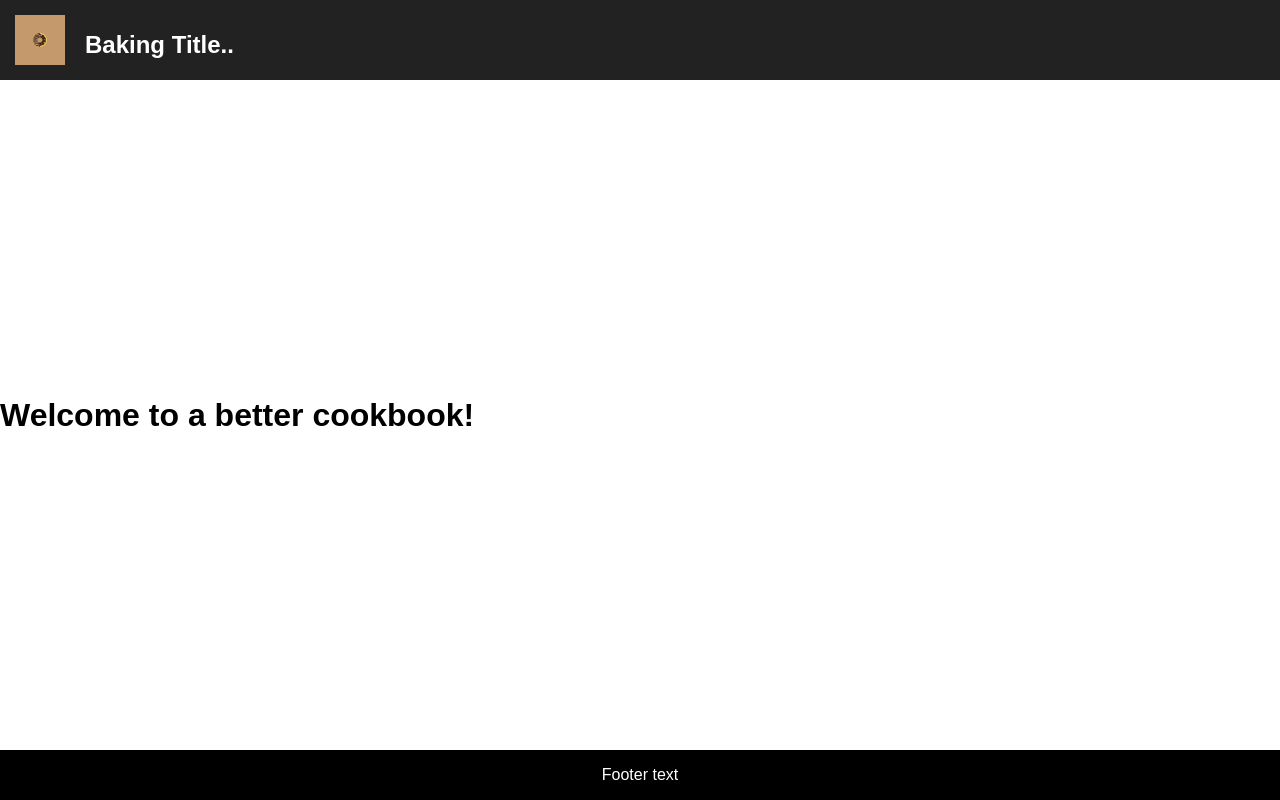
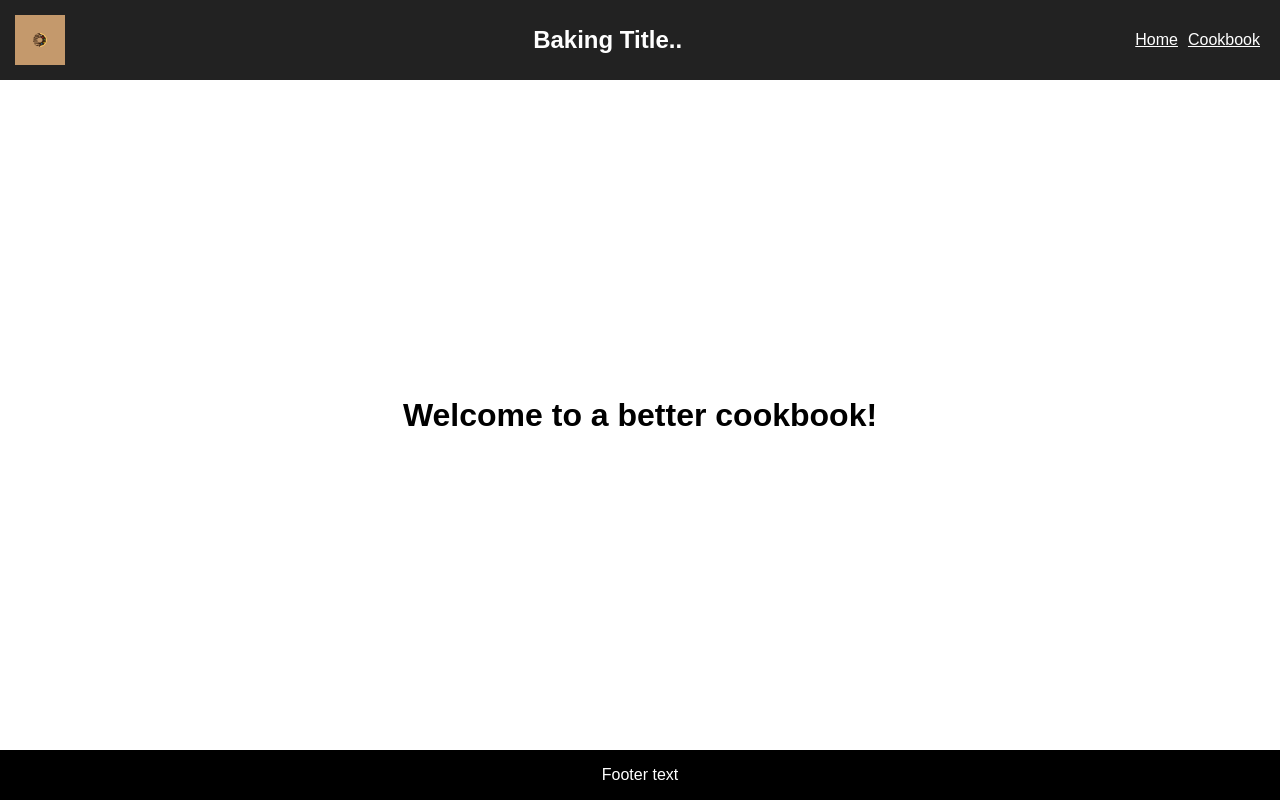
Before and after one commit to joejackson1993/cookbook, a React (Create React App) app: page / in a window 1280 px wide. Built offline with nearby package versions, Linux system fonts and the light colour scheme.

Commit message:
changed some css and pulled the Header into its own component

```diff
--- a/src/App.js
+++ b/src/App.js
@@ -1,23 +1,19 @@
 import React, { Component } from 'react';
-import donut from "./images/donut.jpg"
 import './styles/App.css';
-import {images,overview,ingredients,directions} from "./tempData"
+import {images,overview,ingredients,directions} from "./tempData";
 
-import Main from './components/Main.js'
+import Main from './components/Main';
+import Header from './components/Header';
 
 
 class App extends Component {
   render() {
     return (
       <div className="App">
-        {/* TODO need to pull out the header and footers into their own components */}
-        <header className="App-header">
-          <img src={donut} className="App-logo" alt="logo" />
-          <h1 className="App-title">Baking Title..</h1>
-        </header>
-
+        <Header />
         <Main />
 
+        {/* TODO need to pull out the footer into its own component */}
         <footer className="App-footer">
           <p>Footer text</p>
         </footer>
--- /dev/null
+++ b/src/components/Header.js
@@ -0,0 +1,24 @@
+import React, {Component} from 'react';
+import { Link } from 'react-router-dom'
+
+import '../styles/Header.css';
+import donut from "../images/donut.jpg";
+
+
+class Header extends Component {
+  render () {
+    return (
+      <header className="App-header">
+        <img src={donut} className="App-logo" alt="logo" />
+        <h1 className="App-title">Baking Title..</h1>
+
+        <div className="Header-links">
+          <Link className="Header-link" to={`/`}>{"Home"}</Link>
+          <Link className="Header-link" to={`/cookbook`}>{"Cookbook"}</Link>
+        </div>
+      </header>
+    )
+  }
+}
+
+export default Header;
--- a/src/components/Home.js
+++ b/src/components/Home.js
@@ -1,9 +1,18 @@
 import React, { Component } from 'react';
+
+var styles = {
+	color:'black',
+	display:'flex',
+  flexBasis:'100%',
+  justifyContent:'center'
+};
 
 class Home extends Component {
   render() {
     return (
-      <h1>Welcome to a better cookbook!</h1>
+      <div style={styles}>
+      <h1 >Welcome to a better cookbook!</h1>
+      </div>
     );
   }
 }
--- a/src/styles/App.css
+++ b/src/styles/App.css
@@ -1,8 +1,6 @@
 /** {
   box-sizing: border-box;
 }   // need to see if this is a thing or not.. */
-
-
 html {
   height: 100%;
 }
@@ -12,25 +10,6 @@ html {
   align-content: space-between;
   flex-wrap: wrap;
   min-height: 100vh;
-}
-
-.App-logo {
-  width: 50px;
-  height: 50px;
-}
-
-.App-header {
-  flex-basis: 100%;
-  display: flex;
-  background-color: #222;
-  height: 50px;
-  padding: 15px;
-  color: white;
-}
-
-.App-title {
-  margin-left: 20px;
-  font-size: 1.5em;
 }
 
 .App-intro {
--- /dev/null
+++ b/src/styles/Header.css
@@ -0,0 +1,29 @@
+.App-logo {
+  width: 50px;
+  height: 50px;
+}
+.App-title {
+  margin-left: 20px;
+  font-size: 1.5em;
+}
+
+.App-header {
+  display: flex;
+  flex-basis: 100%;
+  flex-flow: row nowrap;
+  justify-content: space-between;
+  align-items: center;
+  background-color: #222;
+  height: 50px;
+  padding: 15px;
+  color: white;
+}
+
+.Header-links{
+  display: flex;
+}
+
+.Header-link {
+  padding: 5px;
+  color: white;
+}
```
